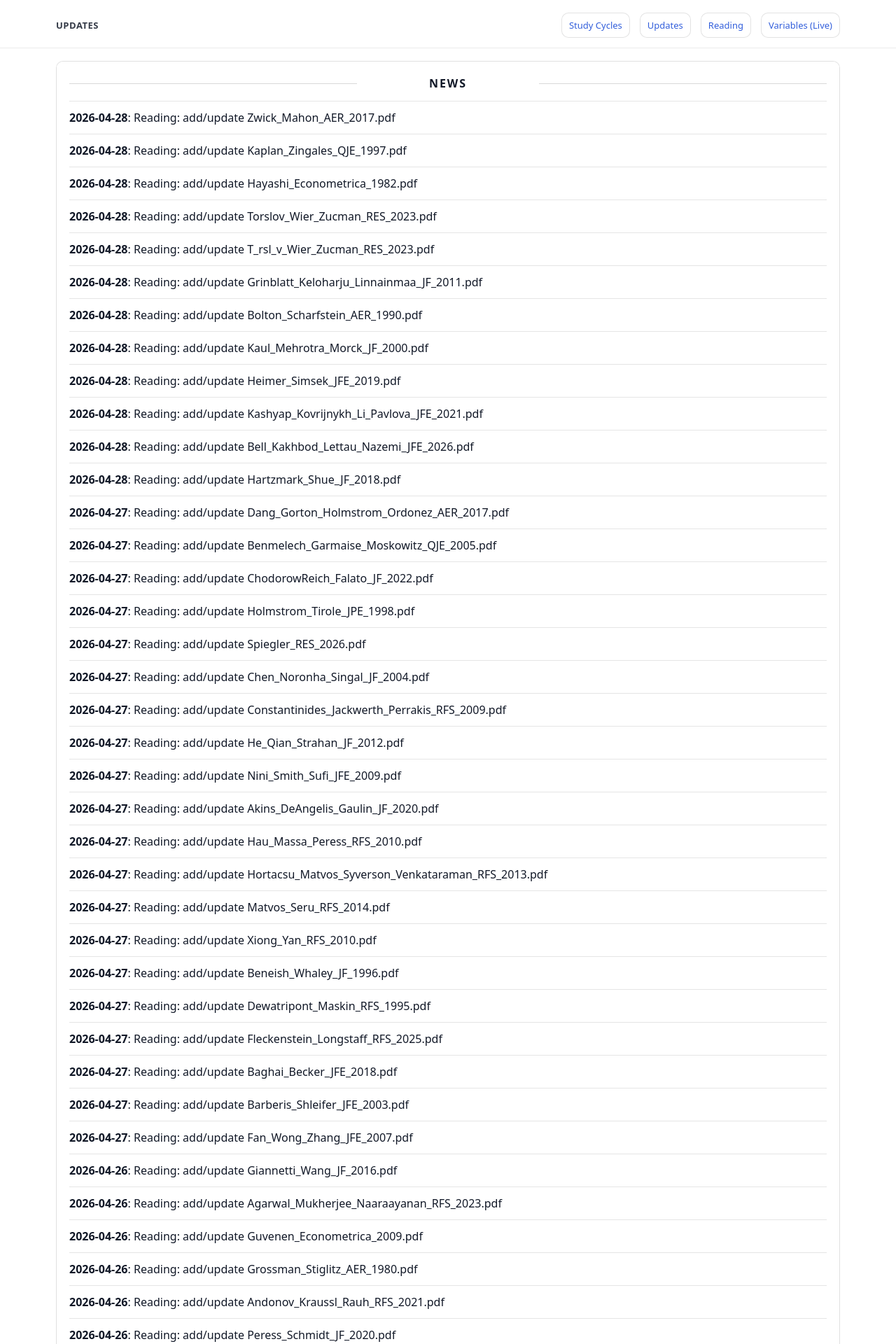
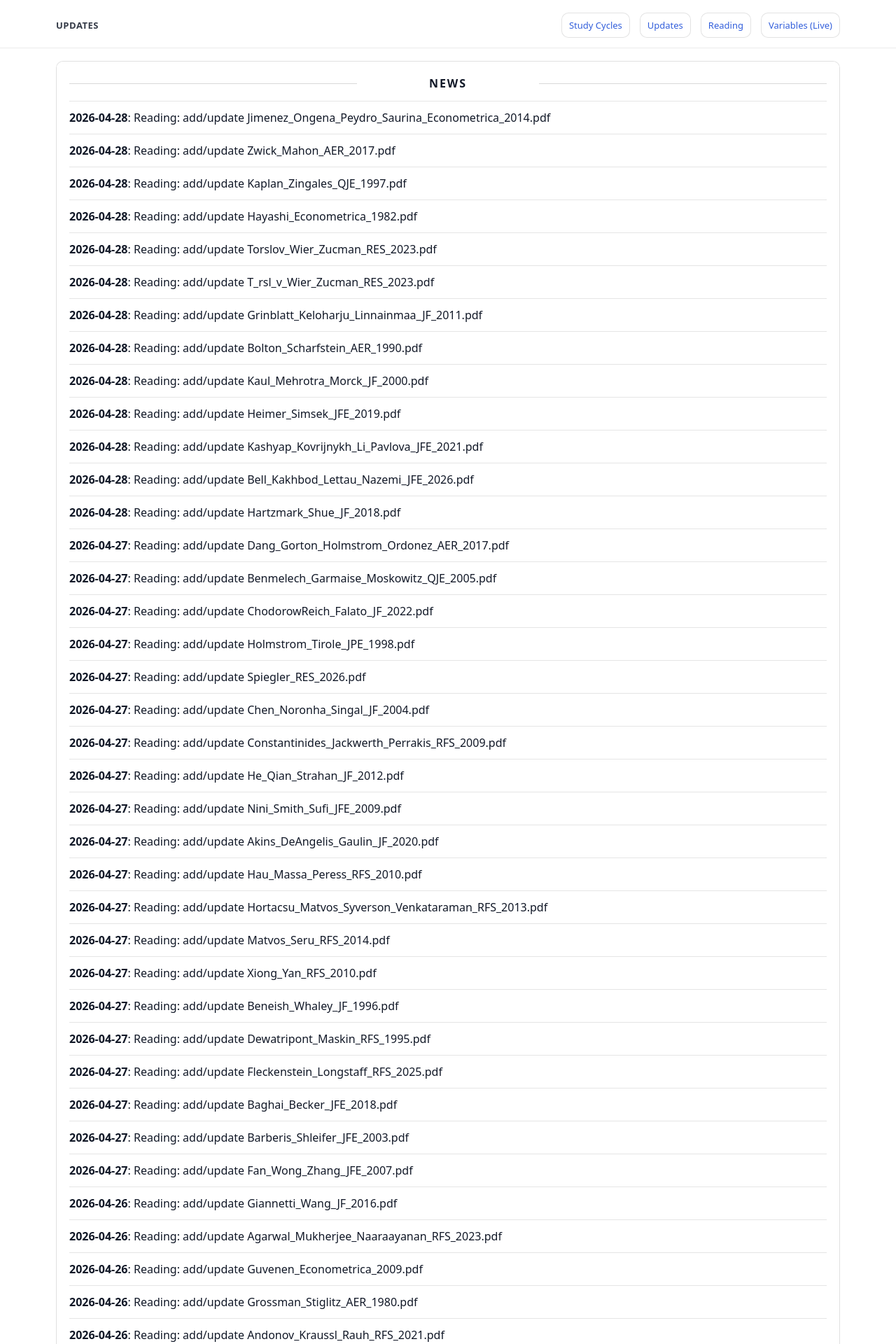
Before and after one commit to yaxinzn/study-archive, a Jekyll site: the page built from updates/index.md, in a window 1280 px wide. Shown: the top 1920 px of the page at 70% size. Built offline with Jekyll 4.4.1, drawn with Linux system fonts in a browser that asks for light colours; some of the changed text lies outside the part shown.

Commit message:
chore: update NEWS feed

```diff
--- a/_data/news.yml
+++ b/_data/news.yml
@@ -1,4 +1,7 @@
 # Auto-generated update history (sorted newest -> oldest). Do not edit manually.
+- ts: "1777366867"
+  date: "2026-04-28"
+  title: "Reading: add/update Jimenez_Ongena_Peydro_Saurina_Econometrica_2014.pdf"
 - ts: "1777366130"
   date: "2026-04-28"
   title: "Reading: add/update Zwick_Mahon_AER_2017.pdf"
```
